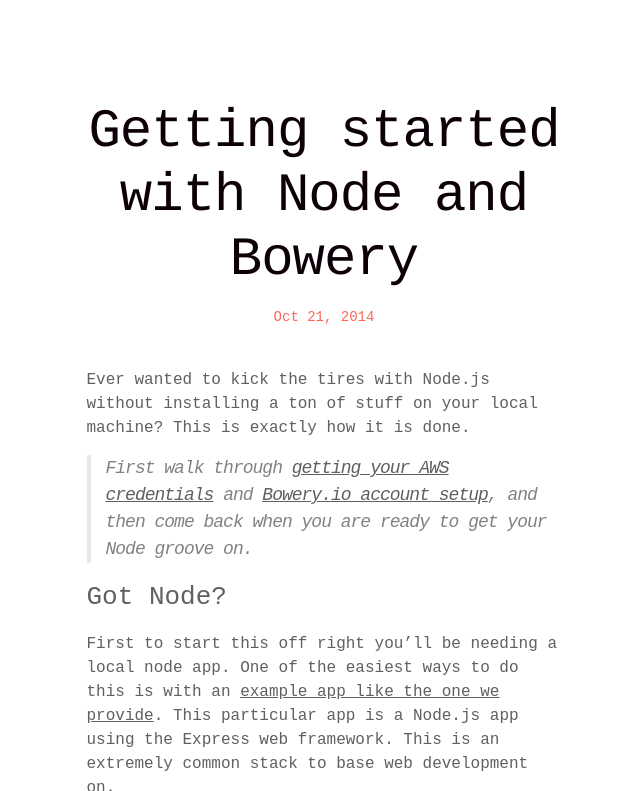
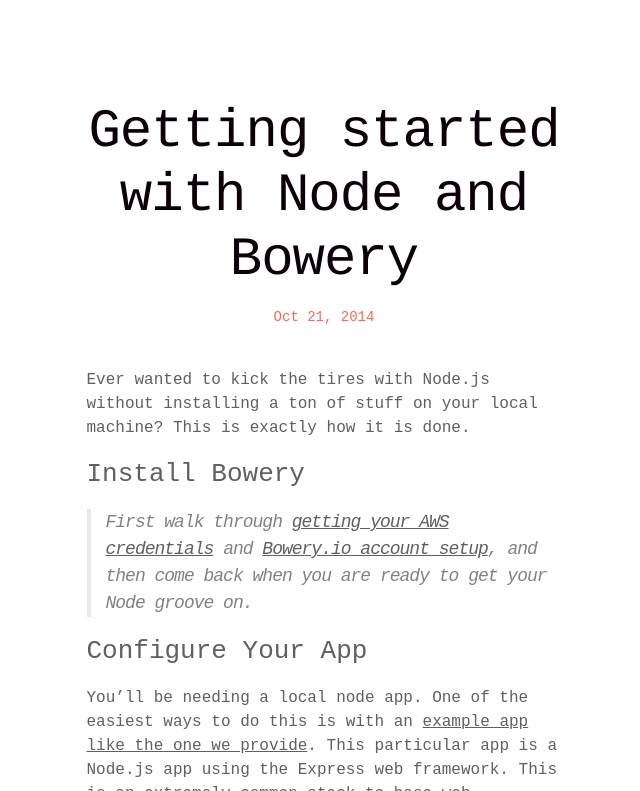
Before and after one commit to Bowery/website, a Jekyll site: the page built from jekyll-blog/_posts/2014-10-21-getting-started-with-node-and-bowery.markdown, in a window 1280 px wide and 900 px high, cut to the strip 0-791 px from the top of the window. Shown: the whole strip, without its empty margins (316-956 px from the left). Built offline with Jekyll 4.4.1, drawn with Linux system fonts in a browser that asks for light colours; a style sheet for code colours, icons or effects is not loaded; some of the changed text lies outside the part shown.

Commit message:
Clearing up headings for node-example post

```diff
--- a/jekyll-blog/_posts/2014-10-21-getting-started-with-node-and-bowery.markdown
+++ b/jekyll-blog/_posts/2014-10-21-getting-started-with-node-and-bowery.markdown
@@ -7,11 +7,13 @@
 
 Ever wanted to kick the tires with Node.js without installing a ton of stuff on your local machine? This is exactly how it is done.
 
+### Install Bowery
+
 > First walk through [getting your AWS credentials](http://docs.aws.amazon.com/general/latest/gr/getting-aws-sec-creds.html) and [Bowery.io account setup](/start/ "Click to read Getting Started"), and then come back when you are ready to get your Node groove on.
 
-### Got Node?
+### Configure Your App
 
-First to start this off right you'll be needing a local node app. One of the easiest ways to do this is with an [example app like the one we provide](https://github.com/Bowery/node-example). This particular app is a Node.js app using the Express web framework. This is an extremely common stack to base web development on.
+You'll be needing a local node app. One of the easiest ways to do this is with an [example app like the one we provide](https://github.com/Bowery/node-example). This particular app is a Node.js app using the Express web framework. This is an extremely common stack to base web development on.
 
 ![Create app](http://bowery-blog.s3.amazonaws.com/desktop/node/node_app_screen.png "Example Node.js/Express app configuration")
 
```
Also changed, not shown: other parts of jekyll-blog/_posts/2014-10-21-getting-started-with-node-and-bowery.markdown (+1 -1 lines).
